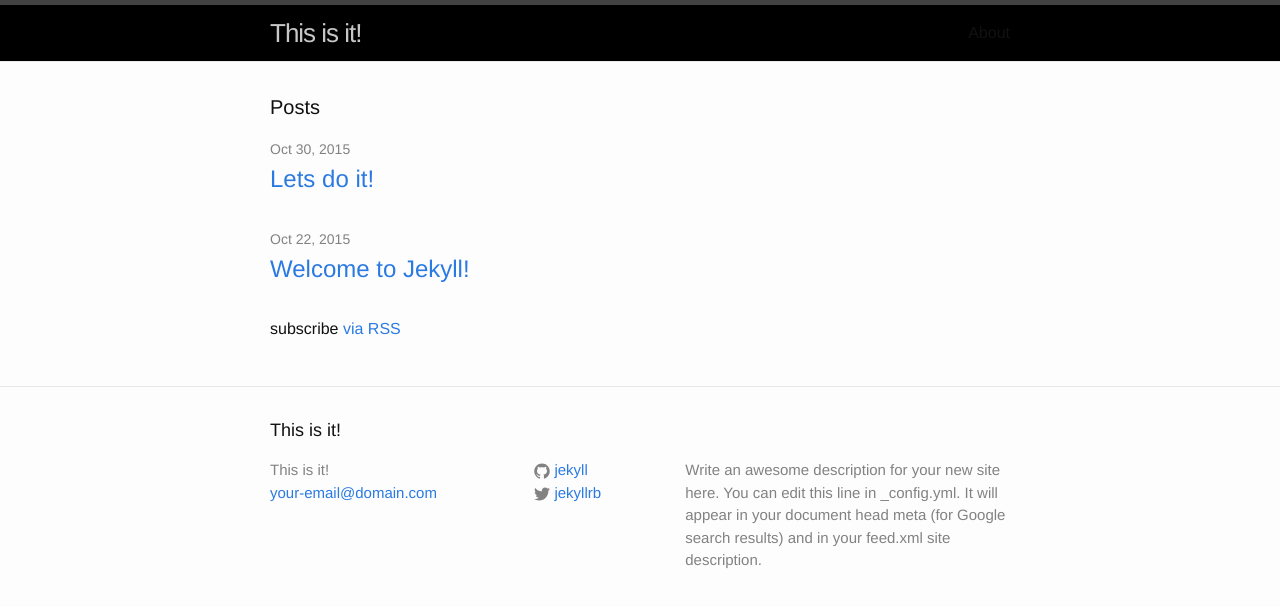
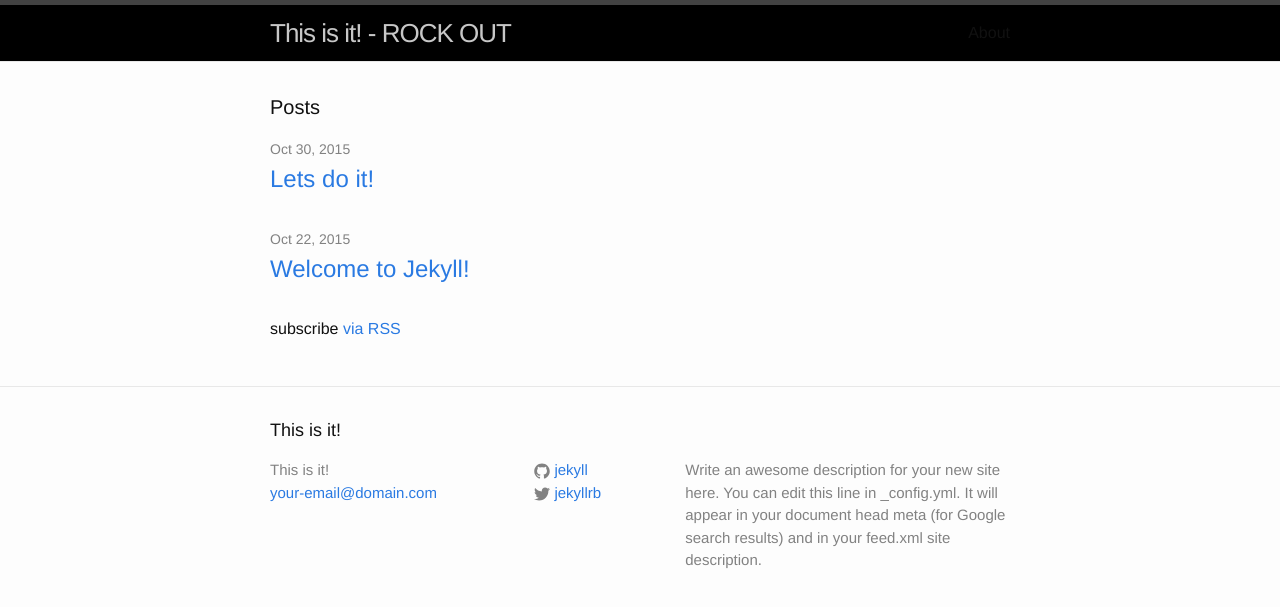
Before and after one commit to mikec/basic-jekyll, a Jekyll site: the page built from index.html, in a window 1280 px wide. Shown: the top 607 px of the page. Built offline with Jekyll 4.4.1, drawn with Linux system fonts in a browser that asks for light colours.

Commit message:
Rock out

```diff
--- a/_includes/header.html
+++ b/_includes/header.html
@@ -2,7 +2,7 @@
 
   <div class="wrapper">
 
-    <a class="site-title" href="{{ site.baseurl }}/">{{ site.title }}</a>
+    <a class="site-title" href="{{ site.baseurl }}/">{{ site.title }} - ROCK OUT</a>
 
     <nav class="site-nav">
       <a href="#" class="menu-icon">
```
